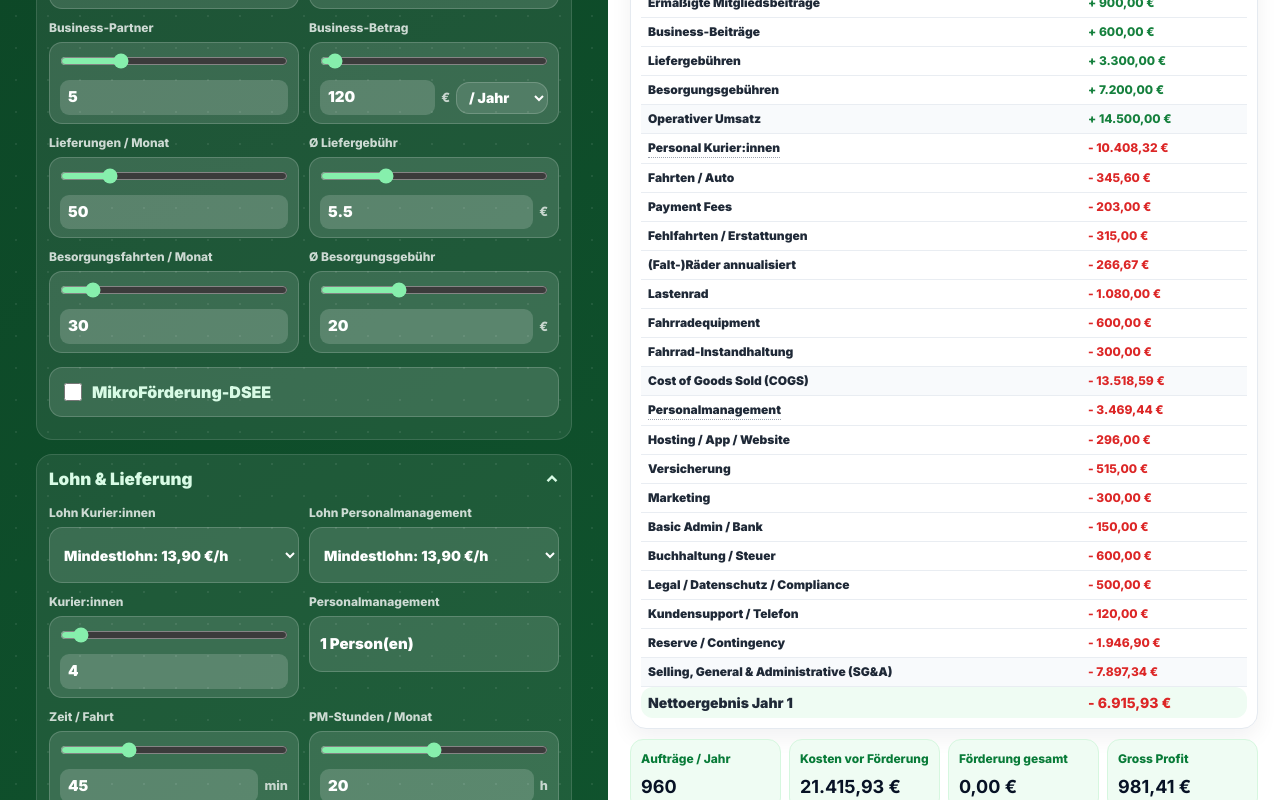
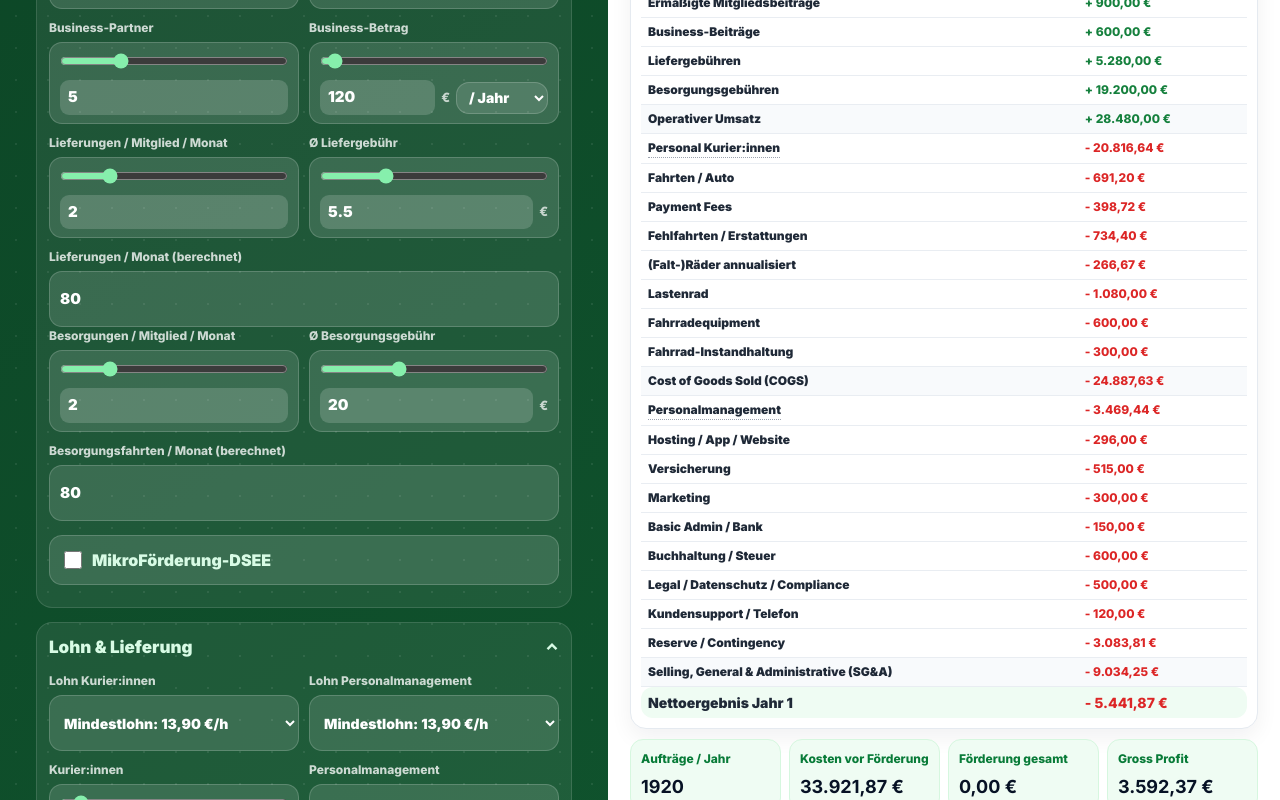
Before and after one commit to mohammadmasry/bringo_prototype, a React (Vite) app: page /calculator in a window 1280 px wide. Shown: the part 480-1280 px from the top of the page. Built offline with nearby package versions, Linux system fonts and the light colour scheme; no server answers.

Commit message:
feat: P&L calculator — deliveries and errand trips computed from member count
deliveriesMonth and errandTripsMonth are now derived automatically:
((regularMembers + reducedMembers) / 2) × per-member rate.
Two new sliders replace the old manual inputs.

```diff
--- a/src/pages/ProfitLossCalculator.tsx
+++ b/src/pages/ProfitLossCalculator.tsx
@@ -15,10 +15,10 @@ const DEFAULTS = {
   businessFee: 120,
   businessFeePeriod: "year",
 
-  deliveriesMonth: 50,
+  deliveriesPerMemberMonth: 2,
   avgDeliveryFee: 5.5,
 
-  errandTripsMonth: 30,
+  errandTripsPerMemberMonth: 2,
   avgErrandFee: 20,
 
   dseeFundingEnabled: false,
@@ -87,9 +87,11 @@ const TEXT = {
     reducedAmount: "Ermäßigter Betrag",
     businessPartners: "Business-Partner",
     businessAmount: "Business-Betrag",
-    deliveriesMonth: "Lieferungen / Monat",
+    deliveriesPerMemberMonth: "Lieferungen / Mitglied / Monat",
+    deliveriesMonth: "Lieferungen / Monat (berechnet)",
     avgDeliveryFee: "Ø Liefergebühr",
-    errandTripsMonth: "Besorgungsfahrten / Monat",
+    errandTripsPerMemberMonth: "Besorgungen / Mitglied / Monat",
+    errandTripsMonth: "Besorgungsfahrten / Monat (berechnet)",
     avgErrandFee: "Ø Besorgungsgebühr",
     dseeFunding: "MikroFörderung-DSEE",
     dseeFundingAmount: "DSEE-Förderbetrag",
@@ -187,9 +189,11 @@ const TEXT = {
     reducedAmount: "Reduced fee",
     businessPartners: "Business partners",
     businessAmount: "Business fee",
-    deliveriesMonth: "Deliveries / month",
+    deliveriesPerMemberMonth: "Deliveries / member / month",
+    deliveriesMonth: "Deliveries / month (computed)",
     avgDeliveryFee: "Avg. delivery fee",
-    errandTripsMonth: "Errand trips / month",
+    errandTripsPerMemberMonth: "Errand trips / member / month",
+    errandTripsMonth: "Errand trips / month (computed)",
     avgErrandFee: "Avg. errand fee",
     dseeFunding: "DSEE micro-funding",
     dseeFundingAmount: "DSEE funding amount",
@@ -375,8 +379,10 @@ export default function ProfitLossCalculator() {
   };
 
   const r = useMemo(() => {
-    const deliveriesYear = a.deliveriesMonth * 12;
-    const errandTripsYear = a.errandTripsMonth * 12;
+    const deliveriesMonth = Math.round(((a.regularMembers + a.reducedMembers) / 2) * a.deliveriesPerMemberMonth);
+    const errandTripsMonth = Math.round(((a.regularMembers + a.reducedMembers) / 2) * a.errandTripsPerMemberMonth);
+    const deliveriesYear = deliveriesMonth * 12;
+    const errandTripsYear = errandTripsMonth * 12;
     const totalTripsYear = deliveriesYear + errandTripsYear;
     const tripHours = a.tripMinutes / 60;
     const managementPersons = Math.max(1, Math.ceil(a.courierPersons / 10));
@@ -437,7 +443,7 @@ export default function ProfitLossCalculator() {
     const operatingMargin = operatingRevenue > 0 ? (operatingProfit / operatingRevenue) * 100 : 0;
     const cogsPerTrip = totalTripsYear > 0 ? cogs / totalTripsYear : 0;
 
-    return { deliveriesYear, errandTripsYear, totalTripsYear, managementPersons, regularRevenue, reducedRevenue, businessRevenue, deliveryRevenue, errandRevenue, operatingRevenue, courierBaseLabor, courierEmployerOnCosts, courierLabor, managementBaseLabor, managementEmployerOnCosts, managementLabor, carTrips, carCosts, paymentFees, operationalLoss, bikePurchaseAnnualized, cargoBikeAnnualized, cargoBikeLease, bikeEquipment, bikeMaintenance, digitalCosts, operatingOpex, contingency, eligibleCosts, regionalFundingAmount, dseeFundingAmount, totalFunding, totalCostsBeforeFunding, cogs, cogsMargin, grossProfit, grossMargin, sga, sgaMargin, fundingMargin, operatingProfit, operatingMargin, netResult, cogsPerTrip };
+    return { deliveriesMonth, errandTripsMonth, deliveriesYear, errandTripsYear, totalTripsYear, managementPersons, regularRevenue, reducedRevenue, businessRevenue, deliveryRevenue, errandRevenue, operatingRevenue, courierBaseLabor, courierEmployerOnCosts, courierLabor, managementBaseLabor, managementEmployerOnCosts, managementLabor, carTrips, carCosts, paymentFees, operationalLoss, bikePurchaseAnnualized, cargoBikeAnnualized, cargoBikeLease, bikeEquipment, bikeMaintenance, digitalCosts, operatingOpex, contingency, eligibleCosts, regionalFundingAmount, dseeFundingAmount, totalFunding, totalCostsBeforeFunding, cogs, cogsMargin, grossProfit, grossMargin, sga, sgaMargin, fundingMargin, operatingProfit, operatingMargin, netResult, cogsPerTrip };
   }, [a]);
 
   const overviewTooltips = {
@@ -478,13 +484,15 @@ export default function ProfitLossCalculator() {
             <AmountField label={t.businessAmount} amount={a.businessFee} period={a.businessFeePeriod} maxYear={3000} stepYear={50} onAmountChange={(v) => update("businessFee", v)} onPeriodChange={(p) => updatePeriod("businessFee", "businessFeePeriod", p)} tooltip="Default: €120/year." t={t} />
           </div>
           <div className="pl-pair">
-            <SliderField label={t.deliveriesMonth} value={a.deliveriesMonth} min={0} max={250} onChange={(v) => update("deliveriesMonth", v)} tooltip="Delivery revenue = deliveries/month × 12 × average delivery fee." />
+            <SliderField label={t.deliveriesPerMemberMonth} value={a.deliveriesPerMemberMonth} min={0} max={10} step={0.5} onChange={(v) => update("deliveriesPerMemberMonth", v)} tooltip="Deliveries/month = ((regular + reduced members) / 2) × this value." />
             <SliderField label={t.avgDeliveryFee} value={a.avgDeliveryFee} min={0} max={20} step={0.5} suffix="€" onChange={(v) => update("avgDeliveryFee", v)} tooltip="Average revenue per simple delivery." />
           </div>
+          <DisplayField label={t.deliveriesMonth} value={`${r.deliveriesMonth}`} tooltip="Computed: ((regular + reduced members) / 2) × deliveries per member per month." />
           <div className="pl-pair">
-            <SliderField label={t.errandTripsMonth} value={a.errandTripsMonth} min={0} max={250} onChange={(v) => update("errandTripsMonth", v)} tooltip="Errand revenue = errand trips/month × 12 × average errand fee." />
+            <SliderField label={t.errandTripsPerMemberMonth} value={a.errandTripsPerMemberMonth} min={0} max={10} step={0.5} onChange={(v) => update("errandTripsPerMemberMonth", v)} tooltip="Errand trips/month = ((regular + reduced members) / 2) × this value." />
             <SliderField label={t.avgErrandFee} value={a.avgErrandFee} min={0} max={60} step={1} suffix="€" onChange={(v) => update("avgErrandFee", v)} tooltip="Average revenue per errand trip." />
           </div>
+          <DisplayField label={t.errandTripsMonth} value={`${r.errandTripsMonth}`} tooltip="Computed: ((regular + reduced members) / 2) × errand trips per member per month." />
           <label className="pl-check" data-tooltip={lang === "de" ? DSEE_TOOLTIP_DE : DSEE_TOOLTIP_EN}>
             <input type="checkbox" checked={a.dseeFundingEnabled} onChange={(e) => update("dseeFundingEnabled", e.target.checked)} />
             <span>{t.dseeFunding}</span>
```
